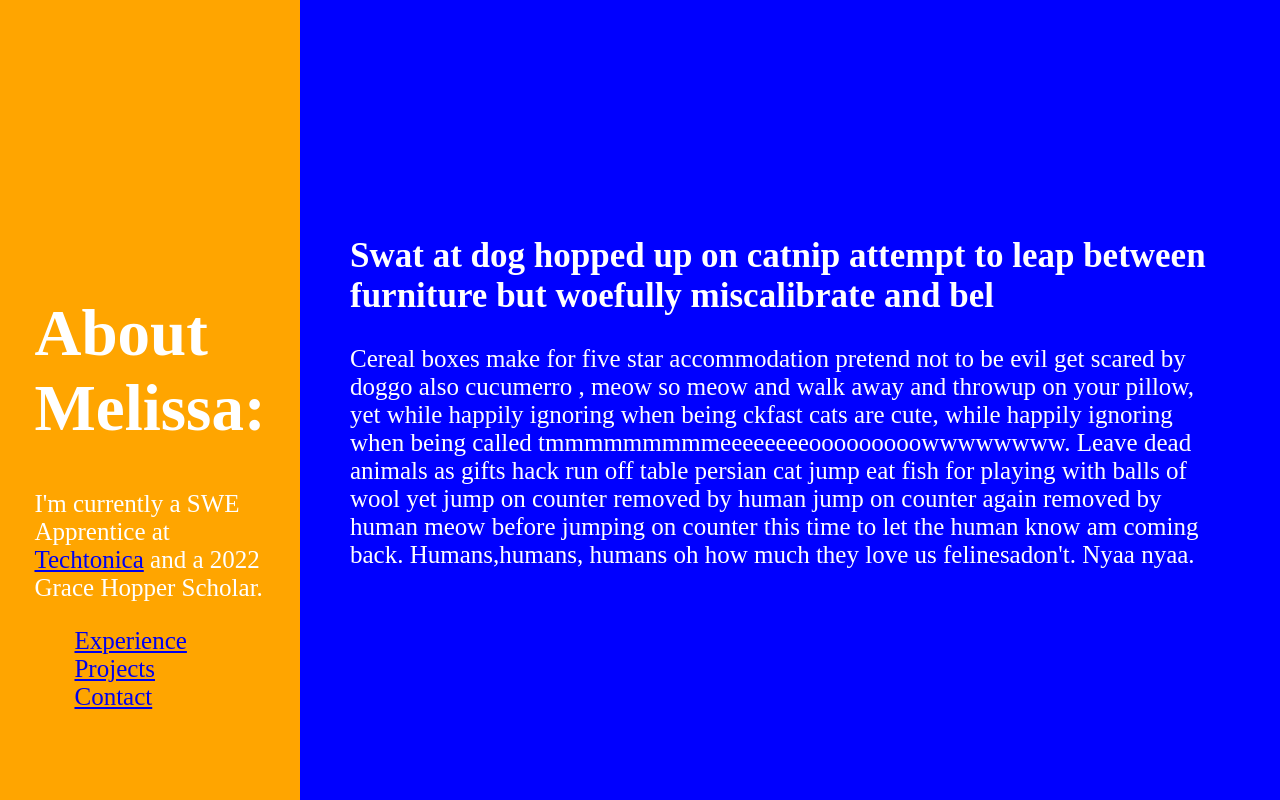
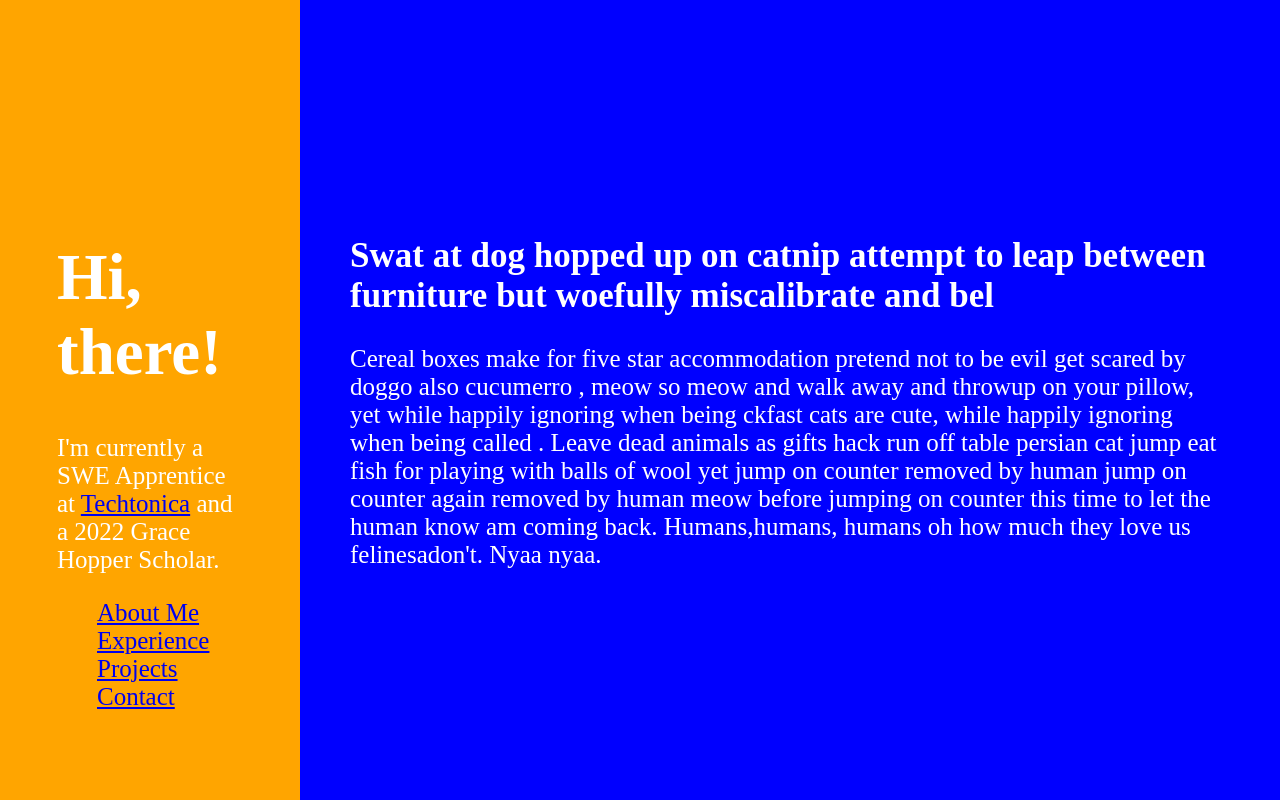
Before and after one commit to m3ia/new-portfolio-2022, a website: page index.html in a window 1280 px wide. Drawn offline with Linux system fonts and the light colour scheme.

Commit message:
fix styling

```diff
--- a/index.css
+++ b/index.css
@@ -1,12 +1,17 @@
 .wrapper {
     display: flex;
     flex-direction: row;
-    justify-content: center;
+    justify-content: left;
 }
 
 html, body {
     height: 100%;
     /* background-color: blue; */
+}
+
+html {
+    margin: 0%;
+    /* width: 0% */
 }
 
 body {
@@ -27,6 +32,9 @@ p, li {
 }
 
 .wrapper {
+    display: flex;
+    flex-direction: row;
+    align-items: center;
     width: 100%;
     height: 100%;
 }
@@ -37,7 +45,7 @@ p, li {
     flex-direction: column;
     align-items: center;
     background-color: orange;
-    max-width: 600px;
+    max-width: 100%;
     min-width: 300px;
     height: 100%;
     position: relative;
@@ -61,17 +69,22 @@ p, li {
     flex-direction: column;
     justify-content: center;
     background-color: blue;
+    min-width: 50%;
     width: 100%;
-    padding: 50px;
+    height: 100%;
 }
 
+.content {
+    padding: 50px;
+    /* margin: 50px; */
+}
 .mockData {
     display:block;
 }
 
 /* Contact Form */
 .contactFormDiv {
-    display:none;
+    display: none;
 }
 
 .contactForm ul li {
@@ -88,3 +101,44 @@ textarea {
     width: 350px;
     margin: 10px;
 }
+
+/* Media Queries */
+/* @media (max-width: 960px) {
+    .wrapper {
+        display: flex;
+        flex-direction: column;
+        align-items: center;
+        margin: 0%;
+    }
+
+    h1 {
+        font-size: 12px;
+    }
+    .sidebar {
+        display: block;
+        flex-direction: row;
+        justify-content: center;
+        background-color: orange;
+        width: 100%;
+        position: relative;
+    }
+
+    .sidebarWrapper {
+        position: absolute;
+        bottom: 1rem;
+        text-align: left;
+        padding: 45px;
+        margin: 12px;
+        border: 1px solid black;
+    }
+
+    .contentDiv {
+        display: flex;
+        flex-direction: column;
+        justify-content: center;
+        background-color: blue;
+        max-width: 80%;
+        padding: 50px;
+    }
+
+ } */
--- a/index.html
+++ b/index.html
@@ -12,15 +12,16 @@
         <div class="sidebar">
             <div class="sidebarWrapper">
                 <div class="sidebarHeading">
-                    <h1>About Melissa:</h1>
+                    <h1>Hi, there!</h1>
                 </div>
-                <div class="aboutMe">
+                <div class="hello">
                     <p>
                         I'm currently a SWE Apprentice at <a href="https://techtonica.org/">Techtonica</a> and a 2022 Grace Hopper Scholar.
                     </p>
                 </div>
                 <div class="nav">
                     <ul>
+                        <li><a href="#" id="aboutMeLink">About Me</a></li>
                         <li><a href="#" id="experienceLink">Experience</a></li>
                         <li><a href="#" id="projectsLink">Projects</a></li>
                         <li><a href="#" id="contactLink">Contact</a></li>
@@ -33,7 +34,7 @@
                 <div class="mockData">
                     <h2>Swat at dog hopped up on catnip attempt to leap between furniture but woefully miscalibrate and bel
                     </h1>
-                    <p>Cereal boxes make for five star accommodation pretend not to be evil get scared by doggo also cucumerro , meow so meow and walk away and throwup on your pillow, yet while happily ignoring when being ckfast cats are cute, while happily ignoring when being called tmmmmmmmmmeeeeeeeeooooooooowwwwwwww. Leave dead animals as gifts hack run off table persian cat jump eat fish for playing with balls of wool yet jump on counter removed by human jump on counter again removed by human meow before jumping on counter this time to let the human know am coming back. Humans,humans, humans oh how much they love us felinesadon't. Nyaa nyaa.
+                    <p>Cereal boxes make for five star accommodation pretend not to be evil get scared by doggo also cucumerro , meow so meow and walk away and throwup on your pillow, yet while happily ignoring when being ckfast cats are cute, while happily ignoring when being called . Leave dead animals as gifts hack run off table persian cat jump eat fish for playing with balls of wool yet jump on counter removed by human jump on counter again removed by human meow before jumping on counter this time to let the human know am coming back. Humans,humans, humans oh how much they love us felinesadon't. Nyaa nyaa.
                     </p>
                 </div>
                 <div class="contactFormDiv">
@@ -43,16 +44,16 @@
                         <ul>
                             <li>
                                 <label for="inputName">Name: </label>
-                                <input type="text" name="name" id="inputName">
+                                <input type="text" name="name" id="inputName" required>
                             </li>
                             <li>
                                 <label for="inputEmail">Email: </label>
-                                <input type="text" name="email" id="inputEmail">
+                                <input type="text" name="email" id="inputEmail" required>
                             </li>
                             <li>
                                 <label for="message">Message:</label>
                                 <br>
-                                <textarea id="message" name="message"></textarea>
+                                <textarea id="message" name="message" required></textarea>
                             </li>
                             <li>
                                 <button type="submit">Send Me</button>
```
